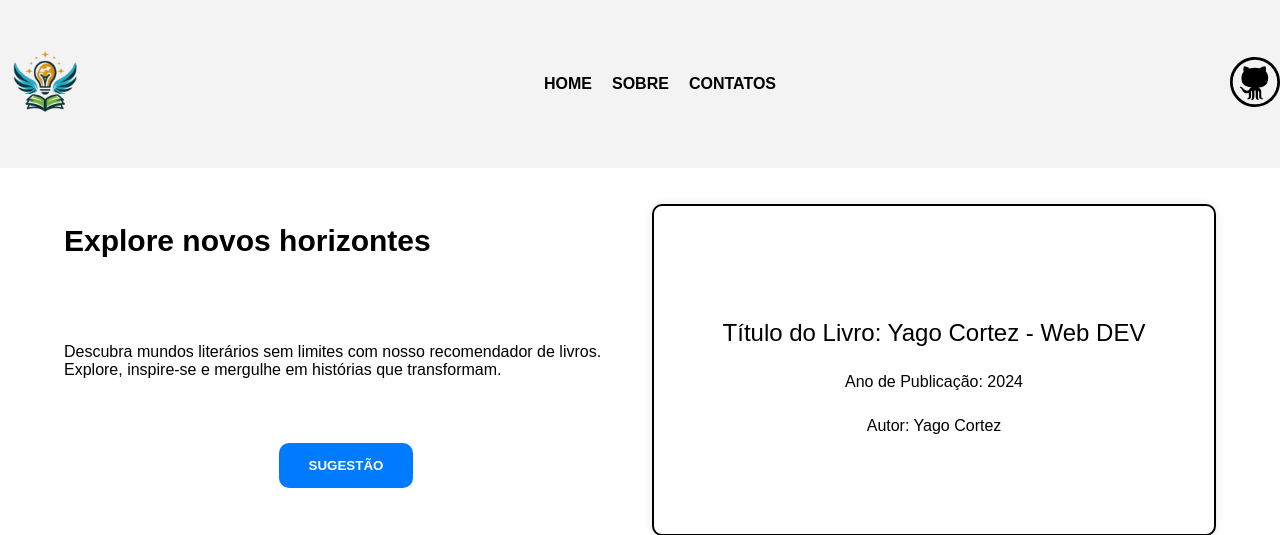
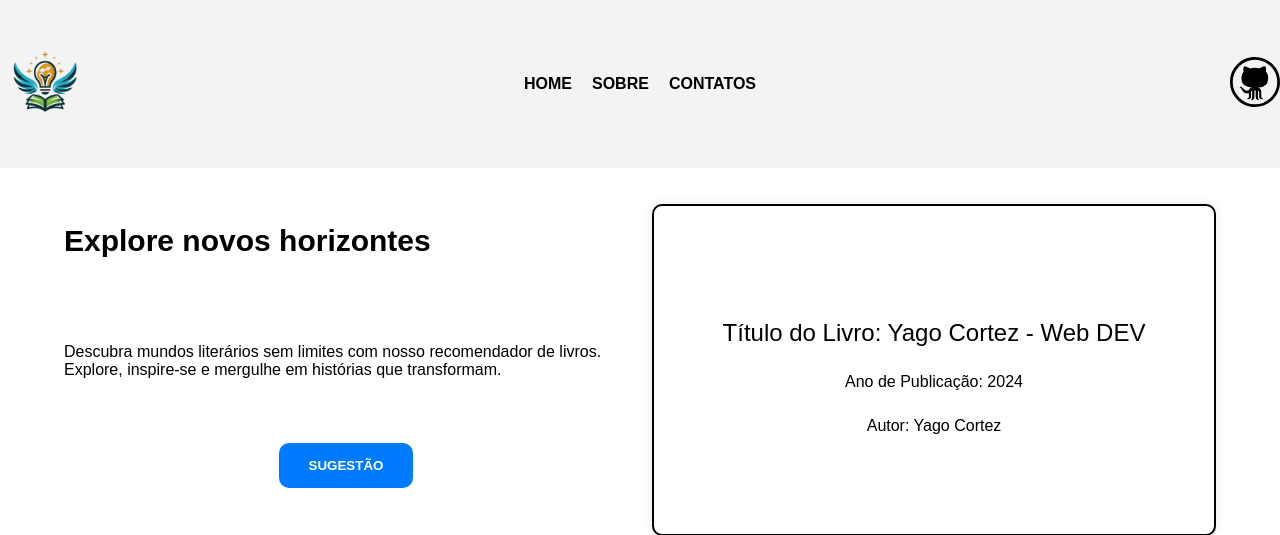
Before and after one commit to Yagowc1/RestAPI-Python-Livros, a Flask app: page / in a window 1280 px wide. Shown: the top 535 px of the page. Run offline with Flask 3, Linux system fonts and the light colour scheme.

Commit message:
Ajuste css base

```diff
--- a/App/static/css/main.css
+++ b/App/static/css/main.css
@@ -21,15 +21,25 @@ body {
 
 header {
     background-color: rgb(243, 243, 243);
-    display: flex;
+    display: grid;
+    grid-template-columns: 1fr 1fr 1fr;
     justify-content: space-between;
     align-items: center;
     width: 100%;
     height: 100%;
 }
 
+.logo {
+    text-align: left;
+}
+
 #logo {
     height: 90px;
+}
+
+nav {
+    display: flex;
+    justify-content: center;
 }
 
 nav ul {
@@ -57,6 +67,10 @@ nav ul li a {
 
 nav ul li a:hover {
     color: #333;
+}
+
+.github {
+    text-align: right;
 }
 
 #githubLogo {
```
